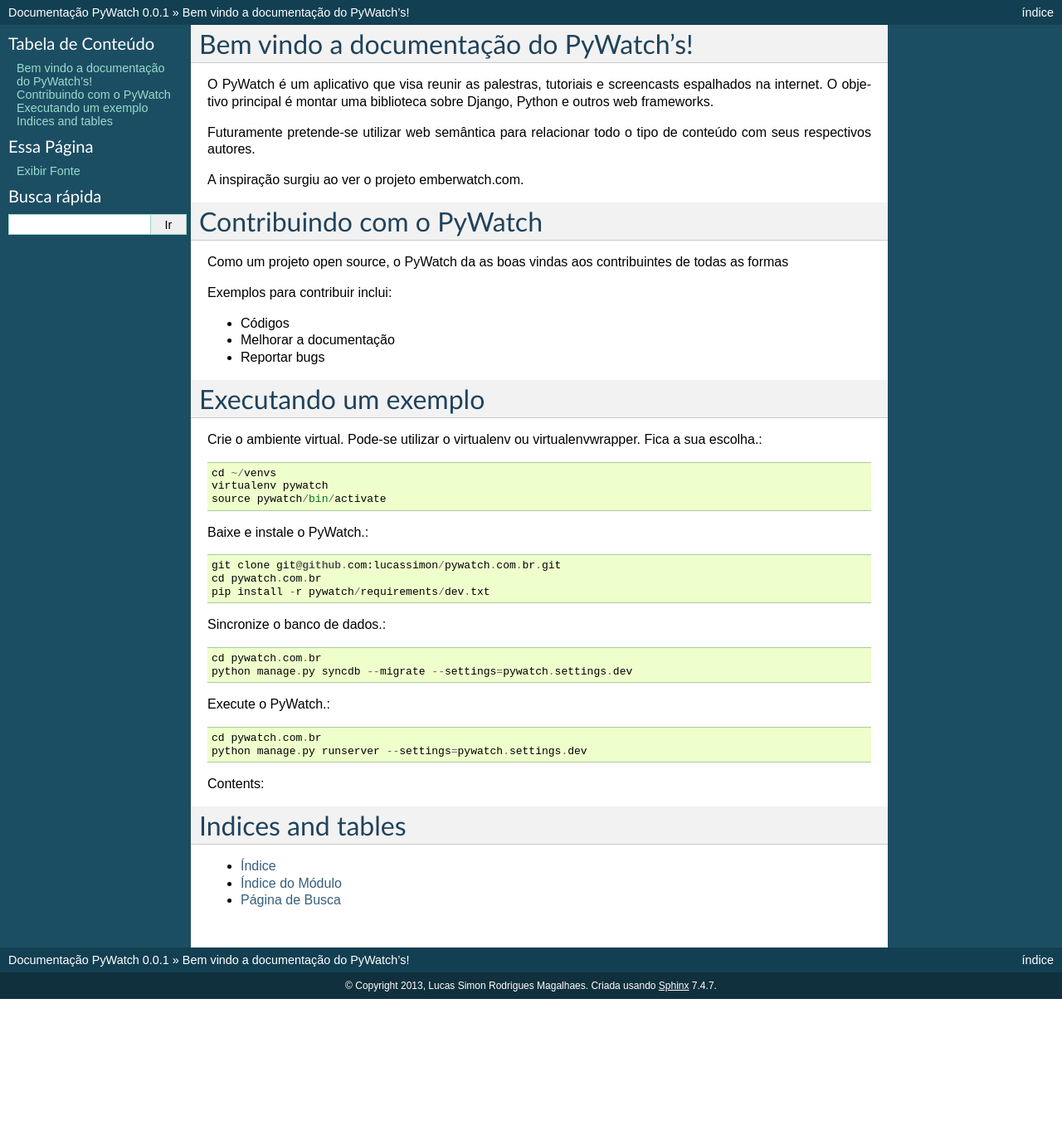
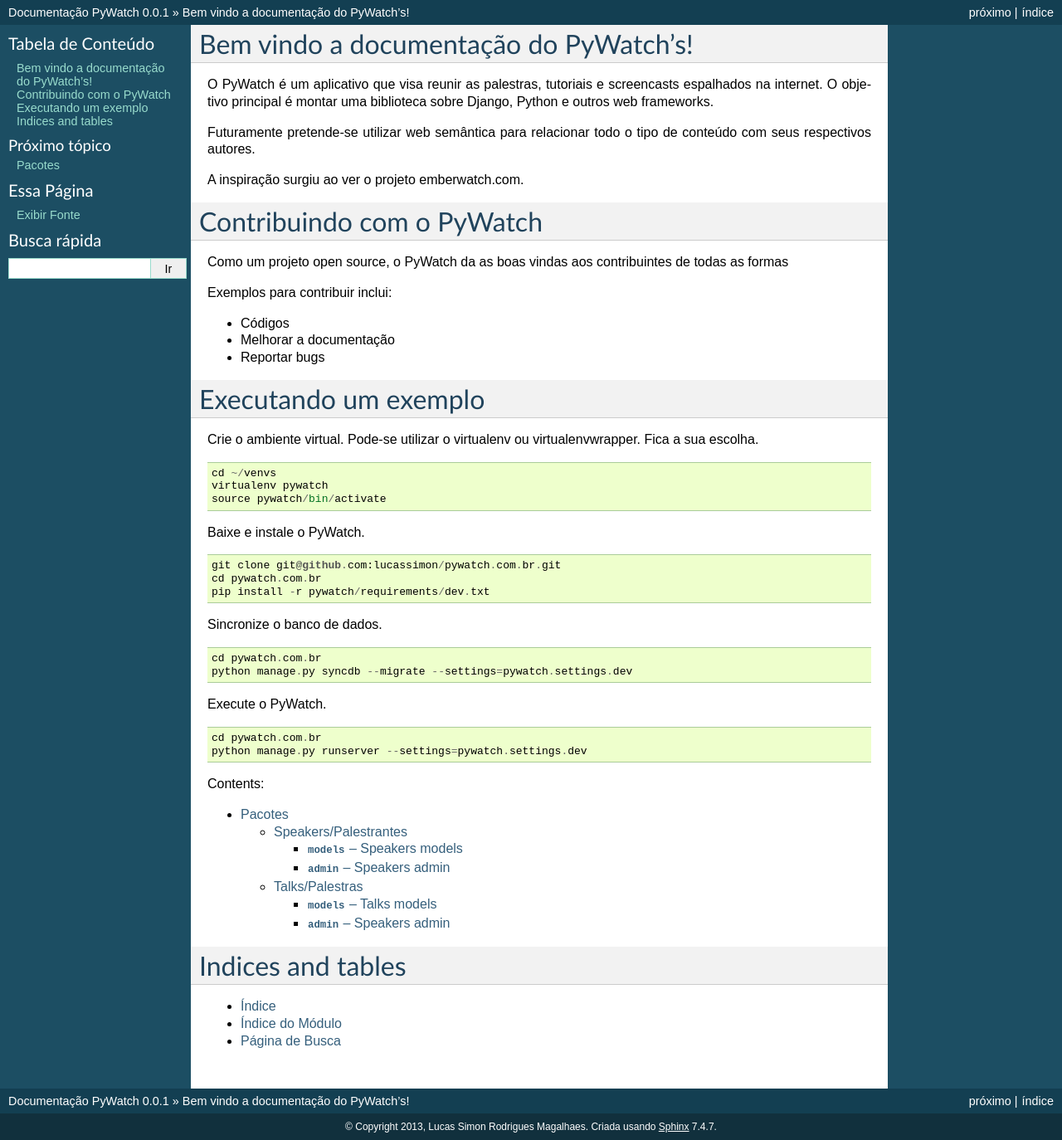
Before and after one commit to lucassimon/pywatch.com.br, a Sphinx documentation site: the page built from docs/source/index.rst, in a window 1280 px wide. Shown: the whole page at 83% size. Built offline with Sphinx 7.4.7, drawn with Linux system fonts in a browser that asks for light colours; before the commit the page ends 1204 px from its top, so only the background shows below that; some of the changed lines change nothing that is shown.

Commit message:
Cria a documentacao dos pacotes

```diff
--- a/docs/source/conf.py
+++ b/docs/source/conf.py
@@ -240,3 +240,13 @@
 
 # How to display URL addresses: 'footnote', 'no', or 'inline'.
 #texinfo_show_urls = 'footnote'
+
+from unipath import Path
+PROJECT_DIR = Path(__file__).ancestor(3)
+SETTINGS = PROJECT_DIR.child('pywatch')
+sys.path.append(str(SETTINGS))
+SPEAKERS = PROJECT_DIR.child('speakers')
+sys.path.append(str(PROJECT_DIR))
+from django.core.management import setup_environ
+from settings import base
+setup_environ(base)
--- a/docs/source/index.rst
+++ b/docs/source/index.rst
@@ -24,7 +24,7 @@
 =====================
 
 Crie o ambiente virtual.
-Pode-se utilizar o virtualenv ou virtualenvwrapper. Fica a sua escolha.::
+Pode-se utilizar o virtualenv ou virtualenvwrapper. Fica a sua escolha. ::
 
 
     cd ~/venvs
@@ -32,19 +32,19 @@
     source pywatch/bin/activate
 
 
-Baixe e instale o PyWatch.::
+Baixe e instale o PyWatch. ::
 
     git clone git@github.com:lucassimon/pywatch.com.br.git
     cd pywatch.com.br
     pip install -r pywatch/requirements/dev.txt
 
-Sincronize o banco de dados.::
+Sincronize o banco de dados. ::
 
     cd pywatch.com.br
     python manage.py syncdb --migrate --settings=pywatch.settings.dev
 
 
-Execute o PyWatch.::
+Execute o PyWatch. ::
 
     cd pywatch.com.br
     python manage.py runserver --settings=pywatch.settings.dev
@@ -54,12 +54,10 @@
 Contents:
 
 .. toctree::
-   :maxdepth: 2
-   how_to_use
-   how_to_contribute
-   faq
-   license
-   contact
+   :maxdepth: 3
+
+
+   packages
 
 
 
--- /dev/null
+++ b/docs/source/packages.rst
@@ -0,0 +1,53 @@
+Pacotes
+=======
+
+Pacotes utilizados no sistema
+
+Speakers/Palestrantes
+---------------------
+
+App de palestrantes
+
+Definições das models,admin,views e urls utilizados na app Speakers.
+
+:mod:`models` -- Speakers models
+~~~~~~~~~~~~~~~~~~~~~~~~~~~~~~~~
+
+.. automodule:: speakers.models
+    :members:
+    :undoc-members:
+    :inherited-members:
+    :show-inheritance:
+
+:mod:`admin` -- Speakers admin
+~~~~~~~~~~~~~~~~~~~~~~~~~~~~~~~~
+
+.. automodule:: speakers.admin
+    :members:
+    :undoc-members:
+    :inherited-members:
+    :show-inheritance:
+
+Talks/Palestras
+---------------
+
+App de palestras
+
+Definições das models, views e urls utilizados na app Talks.
+
+:mod:`models` -- Talks models
+~~~~~~~~~~~~~~~~~~~~~~~~~~~~~
+.. automodule:: talks.models
+    :members:
+    :undoc-members:
+    :inherited-members:
+    :show-inheritance:
+
+:mod:`admin` -- Speakers admin
+~~~~~~~~~~~~~~~~~~~~~~~~~~~~~~~~
+
+.. automodule:: talks.admin
+    :members:
+    :undoc-members:
+    :inherited-members:
+    :show-inheritance:
```
